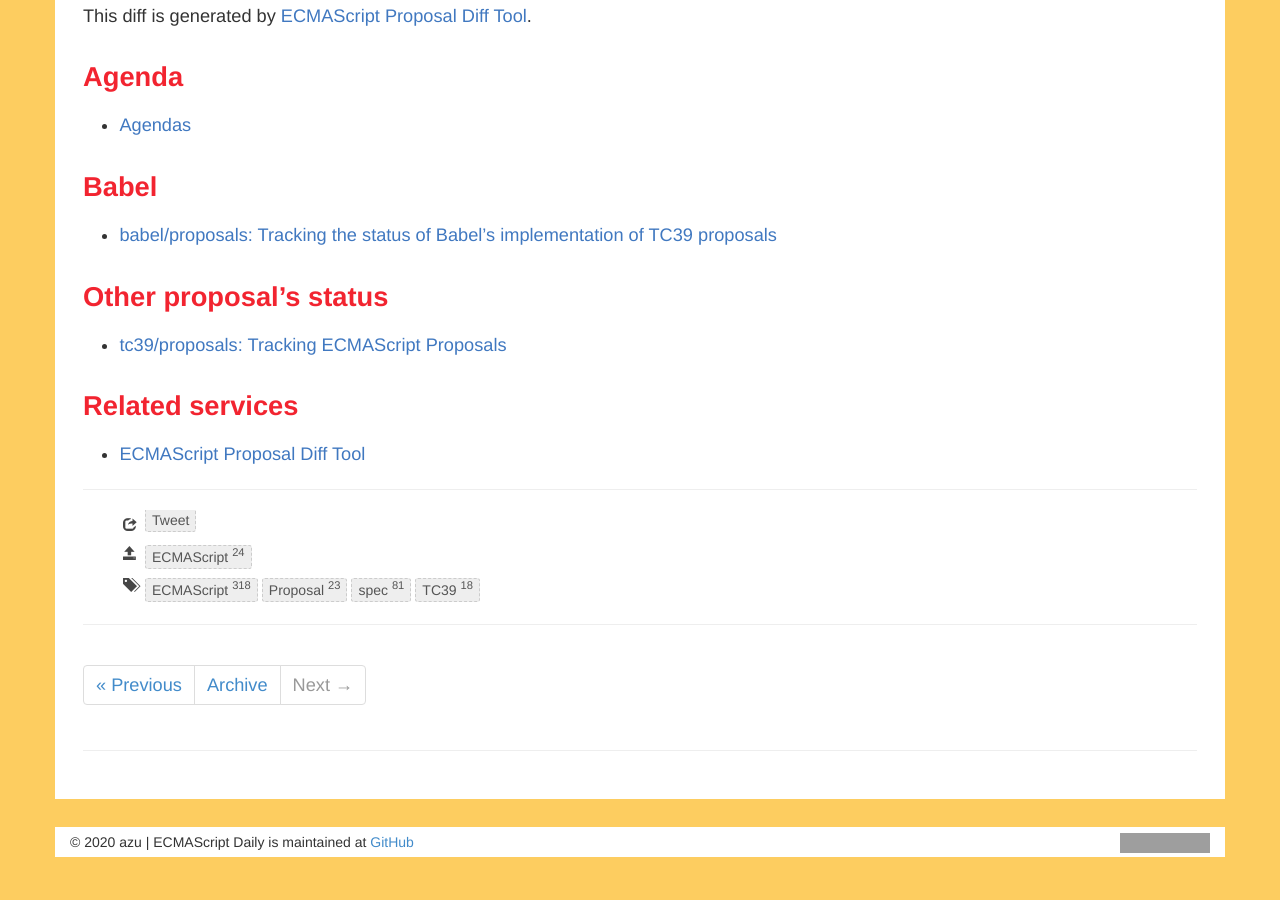
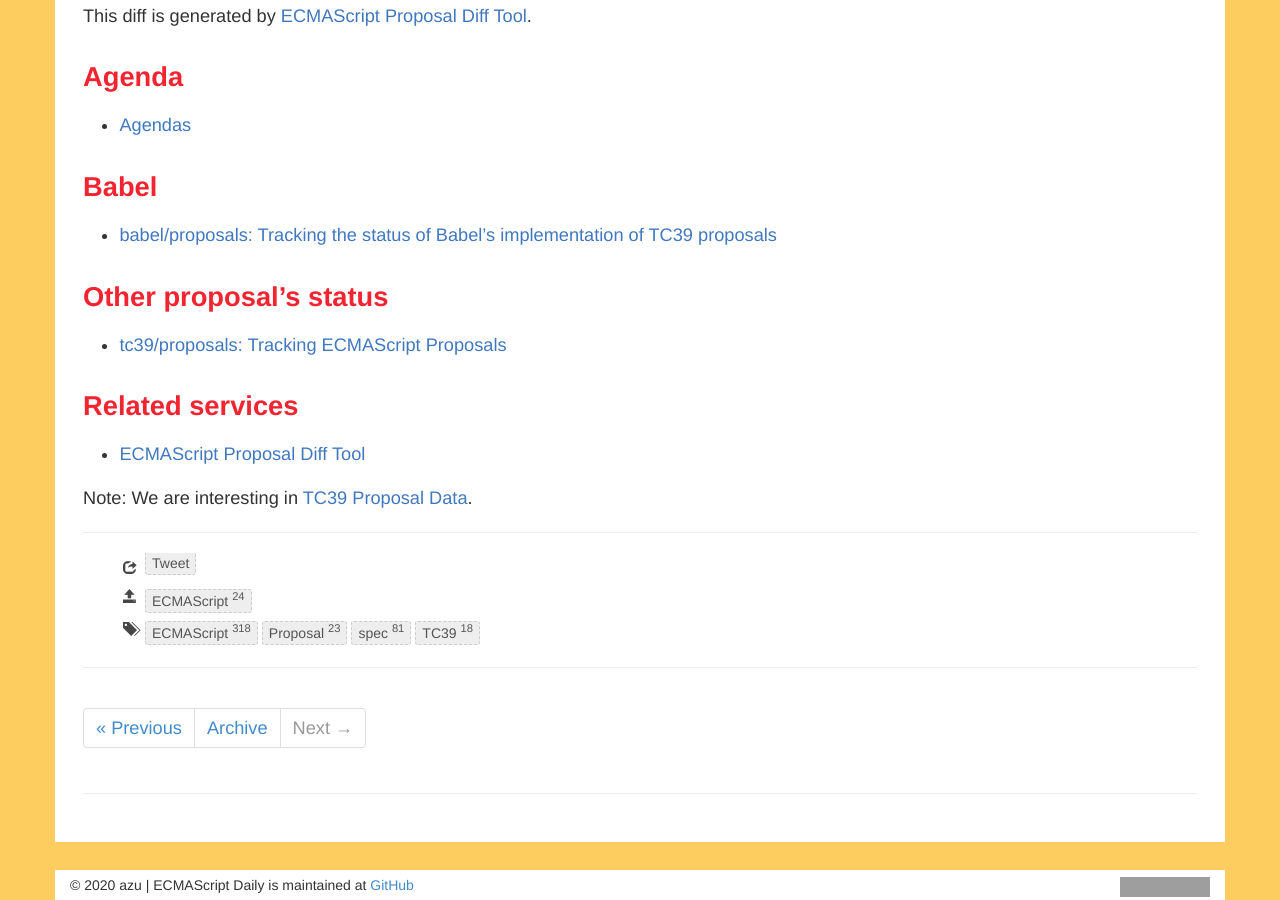
Before and after one commit to ecmascript-daily/ecmascript-daily.github.com, a Jekyll site: the page built from _posts/2020/2020-11-22-ecmascript-proposal-updat.md, in a window 1280 px wide and 900 px high, scrolled down 580 px. Built offline with Jekyll 4.4.1, drawn with Linux system fonts in a browser that asks for light colours; nearby versions of some CDN libraries; comment, search, counter and statistics services are not loaded; before the commit the page ends 1437 px from its top, so only the background shows below that; grey boxes are pictures that could not be loaded.

Commit message:
Update 2020-11-22-ecmascript-proposal-updat.md

```diff
--- a/_posts/2020/2020-11-22-ecmascript-proposal-updat.md
+++ b/_posts/2020/2020-11-22-ecmascript-proposal-updat.md
@@ -45,4 +45,6 @@
 
 - [ECMAScript Proposal Diff Tool](https://azu.github.io/ecmascript-proposals-json/)
 
+Note: We are interesting in [TC39 Proposal Data](https://docs.google.com/presentation/d/1RNRJ1pPgta-1nIISo6I8jOR3SDZsaxhyzo9ak9ymfbM/edit#slide=id.gc6fa3c898_0_0).
+
 [Agendas]: https://github.com/tc39/agendas/blob/master/2020/11.md
```
